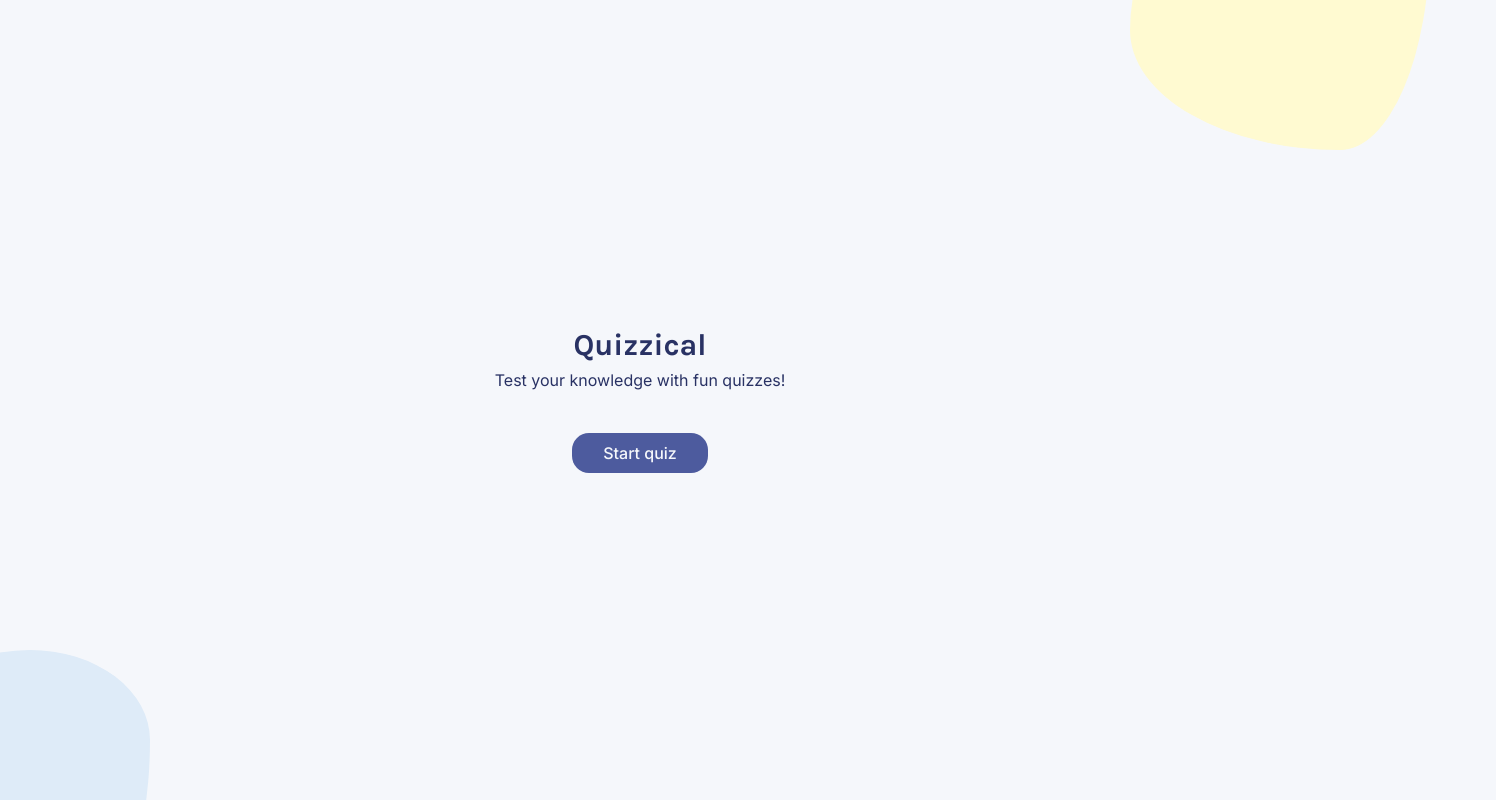
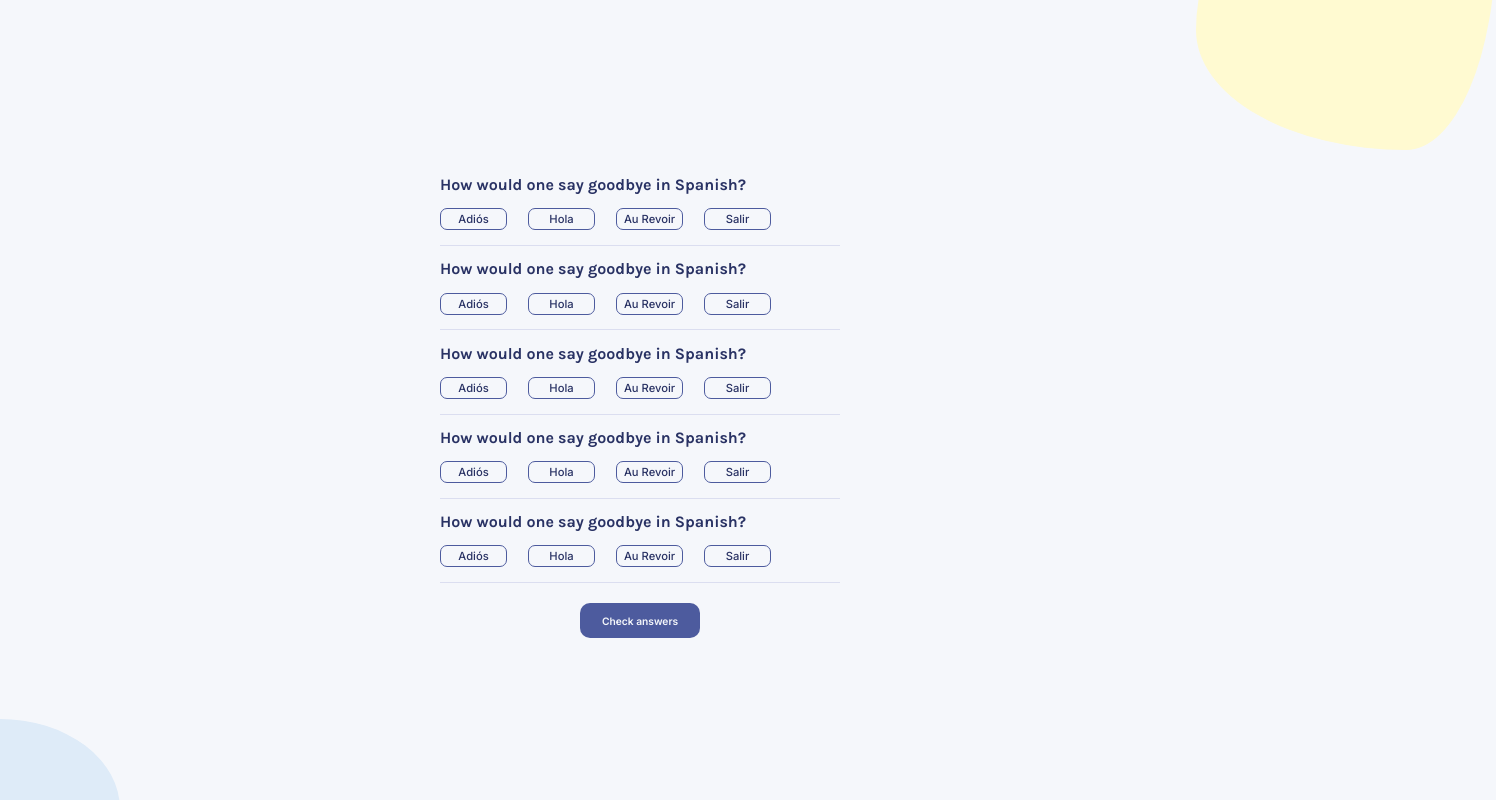
Before and after one commit to yasminhillis/quizzical-app, a React (Vite) app: page / in a window 1280 px wide. Both pictures are taken after a click on the button "Start quiz". Shown: the top 800 px of the page, 1496 px wide, since content can reach past the window. Built offline with nearby package versions, Linux system fonts and the light colour scheme.

Commit message:
finisehd building the quiz page #2

```diff
--- a/src/App.css
+++ b/src/App.css
@@ -23,7 +23,7 @@ div#root {
     margin-top: 7px;
 }
 
-.description, .start-quiz {
+.description, .start-quiz, .option, .check-answers {
     font-family: "Inter", sans-serif;
 }
 
@@ -37,6 +37,7 @@ div#root {
     color: #F5F7FB;
     border-radius: 17px;
     margin-top: 29px;
+    cursor: pointer;
 }
 
 .shape {
@@ -47,16 +48,55 @@ div#root {
     z-index: -1;
 }
 
-.shape.top-right {
-    top: 0;
-    right: 0;
-    background-color: #FFFAD1;
-    transform: translate(50%,-50%);
+.question-and-options {
+    width: 400px;
+    height: 70px;
+    border-bottom: 1px solid #DBDEF0;
 }
 
-.shape.bottom-left {
-    bottom: 0;
-    left: 0;
-    background-color: #DEEBF8;
-    transform: translate(-50%, 50%);
+.question-text {
+    font-weight: 700;
+    font-size: 1rem;
+    color: #293264;
 }
+
+.option, .check-answers {
+    cursor: pointer;
+}
+
+.option {
+    display: inline-flex;
+    width: 65px;
+    height: 20px;
+    justify-content: center;
+    align-items: center;
+    border-radius: 7px;
+    border: 1px solid #4D5B9E;
+    font-weight: 500;
+    font-size: 0.7rem;
+    color: #293264;
+
+}
+
+.option:hover {
+    background-color: #D6DBF5;
+}
+
+#option-1,
+#option-2,
+#option-3,
+#option-4 {
+    visibility: hidden;
+}
+
+.check-answers {
+    width: 120px;
+    height: 35px;
+    border-radius: 10px;
+    margin-top: 20px;
+    background-color: #4D5B9E;
+    border: none;
+    color: #F5F7FB;
+    font-weight: 600;
+    font-size: 0.64rem;
+}
--- a/src/App.jsx
+++ b/src/App.jsx
@@ -1,16 +1,61 @@
+import { useState, useEffect } from 'react'
 
+import Question from './components/Question'
 import './App.css'
 
 function App() {
+  const [show, setShow] = useState(false)
+  function showQuiz() {
+    setShow(true)
+  }
+
+  useEffect(() => {console.log(show);
+  }, [show])
+
+
+  const topRightshapeStyles = !show ? {
+    top: 0,
+    right: 0,
+    backgroundColor: '#FFFAD1',
+    transform: 'translate(41%, -54%)'
+
+  } : {
+    top: '0px',
+    right: '0px',
+    backgroundColor: '#FFFAD1',
+    transform: 'translate(72%, -50%)',
+  }
+
+  const bottomLeftshapeStyles = !show ? {
+    bottom: 0,
+    left: 0,
+    backgroundColor: '#DEEBF8',
+    transform: 'translate(-47%, 57%)'
+
+  } : {
+    bottom: 0,
+    left: 0,
+    backgroundColor: '#DEEBF8',
+    transform: 'translate(-60%, 73%)',
+  }
 
   return (
     <>
-      <div className='shape top-right'></div>
-      <h1 className='main-heading'>Quizzical</h1>
+      <div style={topRightshapeStyles} className='shape'></div>
+      {!show && <> <h1 className='main-heading'>Quizzical</h1>
       <h2 className='description'>Test your knowledge with fun quizzes!</h2>
-      <button className='start-quiz'>Start quiz</button>
-      <div className='shape bottom-left'></div>
-
+      <button onClick={showQuiz} className='start-quiz'>Start quiz</button></>}
+      <div style={bottomLeftshapeStyles} className='shape'></div>
+      {show &&
+      <>
+        <Question />
+        <Question />
+        <Question />
+        <Question />
+        <Question />
+        <button className='check-answers'>Check answers</button>
+      </>
+      }
     </>
   )
 }
--- /dev/null
+++ b/src/components/Question.jsx
@@ -0,0 +1,21 @@
+export default function Question(){
+    return (
+        <div className="question">
+            <div className="question-and-options">
+            <h2 className="question-text">How would one say goodbye in Spanish?</h2>
+            <label className="option" htmlFor="option-1">Adiós</label>
+            <input id="option-1" type="radio" name="choice"/>
+
+            <label className="option" htmlFor="option-2">Hola</label>
+            <input id="option-2" type="radio" name="choice"/>
+
+
+            <label className="option" htmlFor="option-3">Au Revoir</label>
+            <input id="option-3" type="radio" name="choice"/>
+
+            <label className="option" htmlFor="option-4">Salir</label>
+            <input id="option-4" type="radio" name="choice"/>
+            </div>
+        </div>
+    )
+}
```
